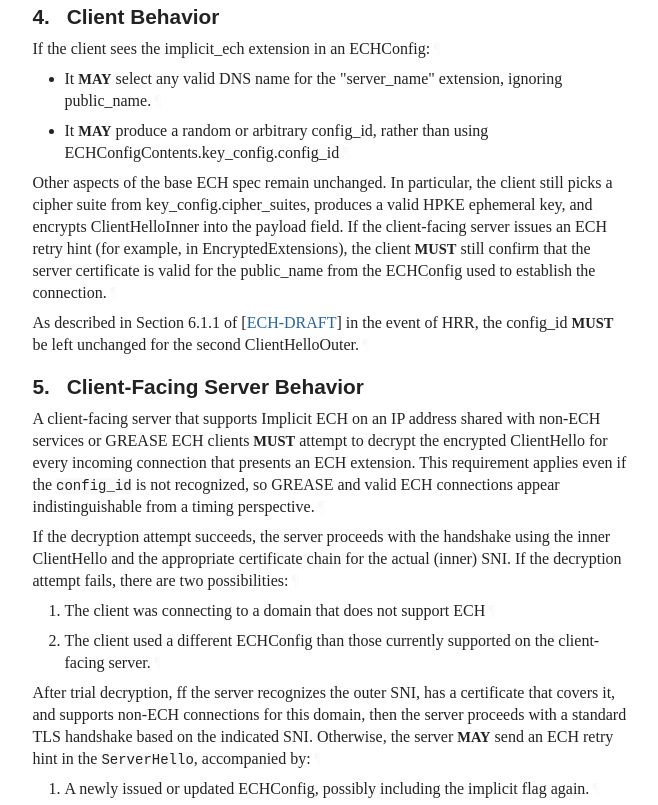
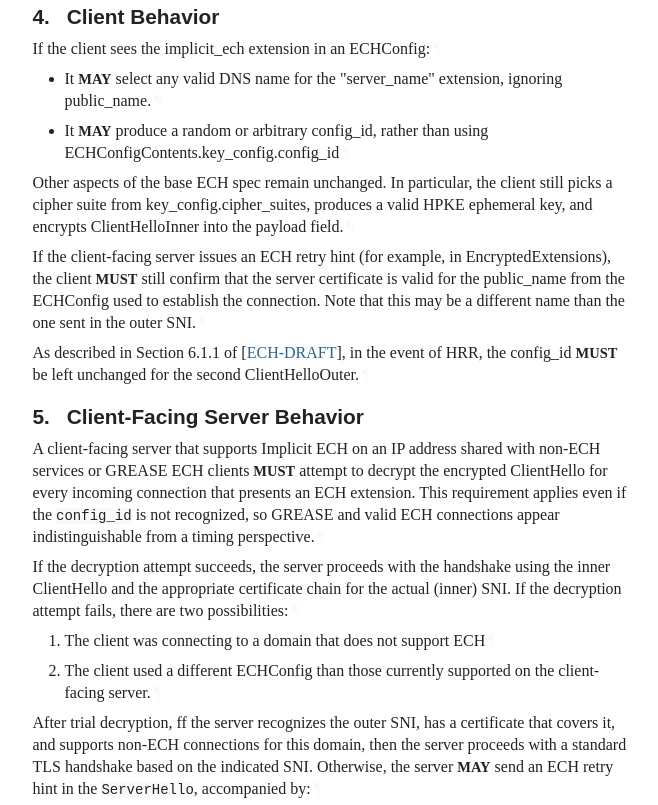
Before and after one commit to grittygrease/draft-sullivan-tls-implicit-ech, a plain HTML site: page grittygrease-patch-6/draft-sullivan-tls-implicit-ech.html in a window 1280 px wide. Shown: the part 2174-2979 px from the top of the page, without its empty margins (92-750 px from the left). Drawn offline with Linux system fonts and the light colour scheme; a web font is replaced by a local one.

Commit message:
Script updating gh-pages from e84880a. [ci skip]

```diff
--- a/grittygrease-patch-6/draft-sullivan-tls-implicit-ech.html
+++ b/grittygrease-patch-6/draft-sullivan-tls-implicit-ech.html
@@ -1360,12 +1360,13 @@ using ECHConfigContents.key_config.config_id<a href="#section-4-2.2.1" class="pi
       </ul>
 <p id="section-4-3">Other aspects of the base ECH spec remain unchanged. In particular, the client
 still picks a cipher suite from key_config.cipher_suites, produces a valid HPKE
-ephemeral key, and encrypts ClientHelloInner into the payload field. If the
-client-facing server issues an ECH retry hint (for example, in
+ephemeral key, and encrypts ClientHelloInner into the payload field.<a href="#section-4-3" class="pilcrow">¶</a></p>
+<p id="section-4-4">If the client-facing server issues an ECH retry hint (for example, in
 EncryptedExtensions), the client <span class="bcp14">MUST</span> still confirm that the server certificate
-is valid for the public_name from the ECHConfig used to establish the connection.<a href="#section-4-3" class="pilcrow">¶</a></p>
-<p id="section-4-4">As described in Section 6.1.1 of <span>[<a href="#ECH-DRAFT" class="cite xref">ECH-DRAFT</a>]</span> in the event of HRR, the config_id
-<span class="bcp14">MUST</span> be left unchanged for the second ClientHelloOuter.<a href="#section-4-4" class="pilcrow">¶</a></p>
+is valid for the public_name from the ECHConfig used to establish the connection.
+Note that this may be a different name than the one sent in the outer SNI.<a href="#section-4-4" class="pilcrow">¶</a></p>
+<p id="section-4-5">As described in Section 6.1.1 of <span>[<a href="#ECH-DRAFT" class="cite xref">ECH-DRAFT</a>]</span>, in the event of HRR, the config_id
+<span class="bcp14">MUST</span> be left unchanged for the second ClientHelloOuter.<a href="#section-4-5" class="pilcrow">¶</a></p>
 </section>
 </div>
 <div id="client-facing-server-behavior">
@@ -1533,7 +1534,7 @@ usage and flexible outer SNI.<a href="#section-8-2.5.1" class="pilcrow">¶</a></
       <h2 id="name-acknowledgments">
 <a href="#name-acknowledgments" class="section-name selfRef">Acknowledgments</a>
       </h2>
-<p id="appendix-A-1">Marwan Fayed provided ideas and contributions to this draft.<a href="#appendix-A-1" class="pilcrow">¶</a></p>
+<p id="appendix-A-1">Marwan Fayed and Chris Patton provided ideas and contributions to this draft.<a href="#appendix-A-1" class="pilcrow">¶</a></p>
 </section>
 </div>
 <div id="authors-addresses">
```
Also changed, not shown: grittygrease-patch-6/draft-sullivan-tls-implicit-ech.txt.
